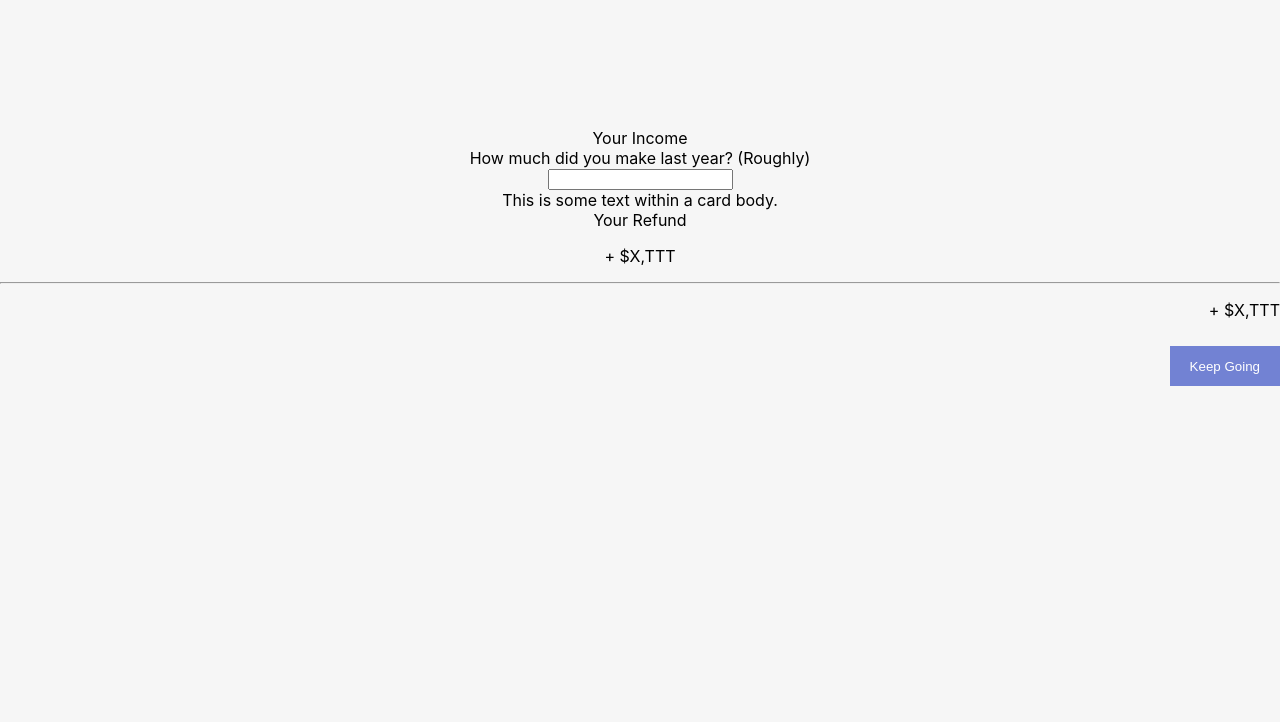
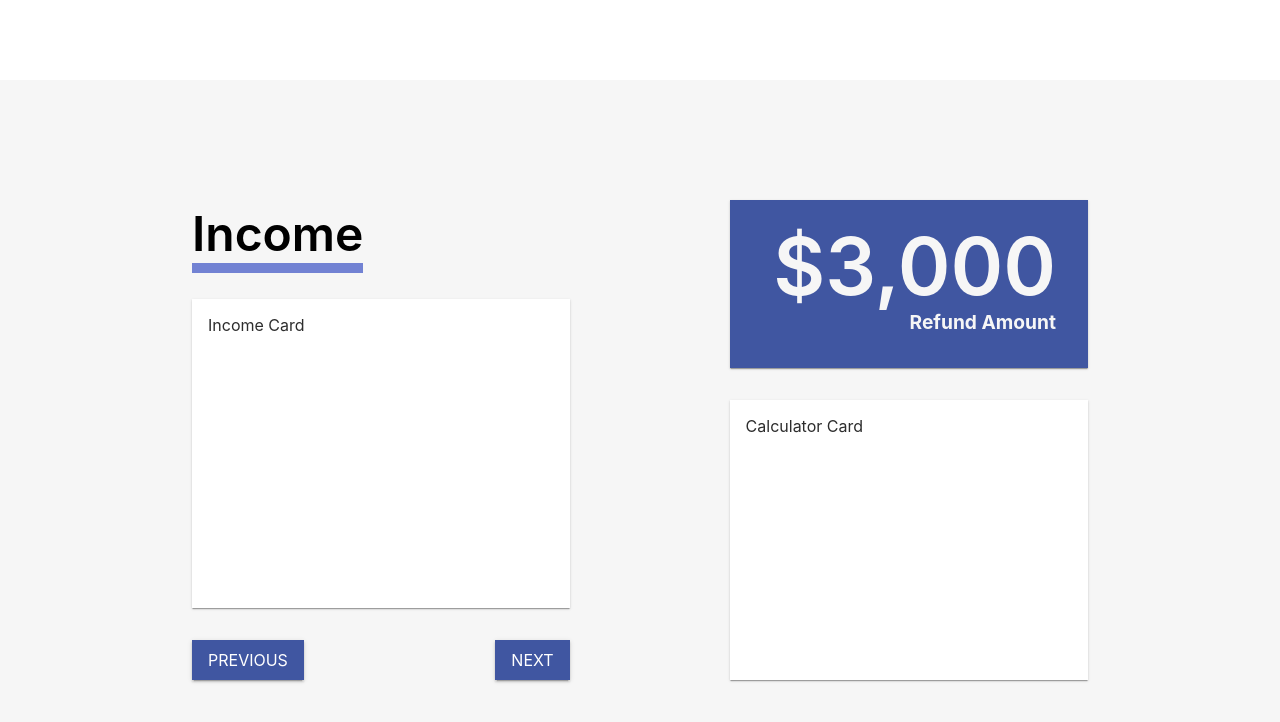
Before and after one commit to luke-truitt/alan, a React (Create React App) app: page /calculate in a window 1280 px wide. Shown: the top 722 px of the page. Built offline with nearby package versions, Linux system fonts and the light colour scheme.

Commit message:
Calculator design?

```diff
--- a/src/App.css
+++ /dev/null
@@ -1,16 +0,0 @@
-.root {
-  background-color: #f6f6f6;
-  position: fixed;
-  padding: 0;
-  margin: 0;
-  top: 0;
-  left: 0;
-  width: 100%;
-  height: 100%;
-}
-.header {
-  width: 100%;
-  height: 10vh;
-  background-color: white;
-  margin-bottom: 5vh;
-}
--- a/src/App.js
+++ b/src/App.js
@@ -5,9 +5,9 @@ import {
   Link,
   withRouter,
 } from "react-router-dom";
-import Calculator from "./Calculator.js";
+import Calculator2 from "./Calculator2.js";
 import LandingPage from "./LandingPage";
-import "./App.css";
+import "./global.css";
 
 function App() {
   return (
@@ -19,7 +19,7 @@ function App() {
             <LandingPage />
           </Route>
           <Route path="/calculate">
-            <Calculator />
+            <Calculator2 />
           </Route>
         </Switch>
       </Router>
--- /dev/null
+++ b/src/Calculator2.js
@@ -0,0 +1,65 @@
+import "./calculator2.css";
+import {
+  ThemeProvider,
+  Button,
+  Typography,
+  TextField,
+  Card,
+  CardActions,
+  CardContent,
+} from "@material-ui/core/";
+import { theme } from "./constants.js";
+import { useHistory } from "react-router-dom";
+
+function Calculator2(props) {
+  const history = useHistory();
+  const navTo = () => {
+    history.push({ pathname: "/calculate", state: { email: "yo" } });
+  };
+
+  return (
+    <ThemeProvider theme={theme}>
+      <div className="outer-container-calculator" id="outer-container-mobile">
+        <div className="inner-container-left" id="inner-container-left-mobile">
+          <Typography variant="h1">
+            <span className="underline-highlight">Income</span>
+          </Typography>
+          <Card className="income-card" id="income-card-mobile">
+            <CardContent>Income Card</CardContent>
+          </Card>
+          <div className="button-container" id="button-container-mobile">
+            <Button color="secondary" variant="contained">
+              Previous
+            </Button>
+            <Button color="secondary" variant="contained">
+              Next
+            </Button>
+          </div>
+        </div>
+        <div
+          className="inner-container-right"
+          id="inner-container-right-mobile"
+        >
+          <Card className="refund-card" id="refund-card-mobile">
+            <CardContent className="refund-card-content">
+              <div className="refund-content">
+                <Typography variant="h1" color="primary">
+                  <span className="refund-amount">$3,000</span>
+                </Typography>
+
+                <Typography variant="h3" color="primary">
+                  <span className="refund-label">Refund Amount</span>
+                </Typography>
+              </div>
+            </CardContent>
+          </Card>
+          <Card className="calculator-card" id="calculator-card-mobile">
+            <CardContent>Calculator Card</CardContent>
+          </Card>
+        </div>
+      </div>
+    </ThemeProvider>
+  );
+}
+
+export default Calculator2;
--- a/src/LandingPage.js
+++ b/src/LandingPage.js
@@ -1,4 +1,5 @@
 import "./landing-page.css";
+import "./global.css";
 import {
   ThemeProvider,
   Button,
@@ -49,7 +50,6 @@ function LandingPage(props) {
               variant="contained"
               color="secondary"
               onClick={navTo}
-              textAllCaps="false"
             >
               Calculate my refund
             </Button>
--- /dev/null
+++ b/src/calculator2.css
@@ -0,0 +1,61 @@
+.inner-container-left {
+  display: flex;
+  flex-direction: column;
+  row-gap: 2rem;
+  min-height: 100%;
+  min-width: 40%;
+}
+.inner-container-right {
+  display: flex;
+  flex-direction: column;
+  row-gap: 2rem;
+  min-width: 40%;
+  min-height: 100%;
+}
+.outer-container-calculator {
+  max-width: 70%;
+  column-gap: 10rem;
+  height: 60vh;
+
+  padding: 5rem;
+  margin-top: 10vh;
+  margin: auto;
+  display: flex;
+  flex-direction: row;
+  justify-self: center;
+}
+.income-card {
+  height: 25rem;
+}
+.refund-card {
+  height: 15em;
+  width: 100%;
+}
+.refund-card-content {
+  background-color: #4056a1;
+  height: 100%;
+}
+.calculator-card {
+  width: 100%;
+  height: 25rem;
+}
+.refund-amount {
+  font-size: 5rem;
+}
+.refund-label {
+  font-weight: bolder;
+}
+
+.refund-content {
+  display: flex;
+  flex-direction: column;
+  float: right;
+  text-align: right;
+  padding: 1rem;
+}
+.button-container {
+  height: rrem;
+  display: flex;
+  flex-direction: row;
+  justify-content: space-between;
+}
--- /dev/null
+++ b/src/global.css
@@ -0,0 +1,37 @@
+.outer-container {
+  width: 80vw;
+  padding: 5rem;
+  margin-top: 10vh;
+  margin: auto;
+  display: flex;
+  flex-direction: row;
+  justify-self: center;
+}
+
+@media only screen and (max-width: 600px) {
+  #outer-container-mobile {
+    width: 100%;
+    margin: 0;
+    padding: 0;
+  }
+}
+.root {
+  background-color: #f6f6f6;
+  position: fixed;
+  padding: 0;
+  margin: 0;
+  top: 0;
+  left: 0;
+  width: 100%;
+  height: 100%;
+}
+.header {
+  width: 100%;
+  height: 10vh;
+  background-color: white;
+  margin-bottom: 5vh;
+}
+
+.underline-highlight {
+  border-bottom: solid 10px #7282d3;
+}
--- a/src/landing-page.css
+++ b/src/landing-page.css
@@ -1,10 +1,4 @@
 @media only screen and (max-width: 600px) {
-  #outer-container-mobile {
-    width: 100%;
-    margin: 0;
-    padding: 0;
-  }
-
   #h1-mobile {
     font-size: 1.8rem;
     line-height: 2.5rem;
@@ -41,16 +35,6 @@
   }
 }
 
-.outer-container {
-  width: 80vw;
-  padding: 5rem;
-  margin-top: 10vh;
-  margin: auto;
-  display: flex;
-  flex-direction: row;
-  justify-self: center;
-}
-
 .inner-container-left {
   width: 50%;
   row-gap: 0.5rem;
@@ -59,11 +43,7 @@
   justify-content: space-between;
   row-gap: 2rem;
 }
-.underline-highlight {
-  border-bottom: solid 10px #7282d3;
-}
 .embedded-field {
-  min-height: 2rem;
   column-gap: 0.3rem;
   display: flex;
   flex-direction: row;
```
Also changed, not shown: src/Calculator.js (+190 -59 lines).
